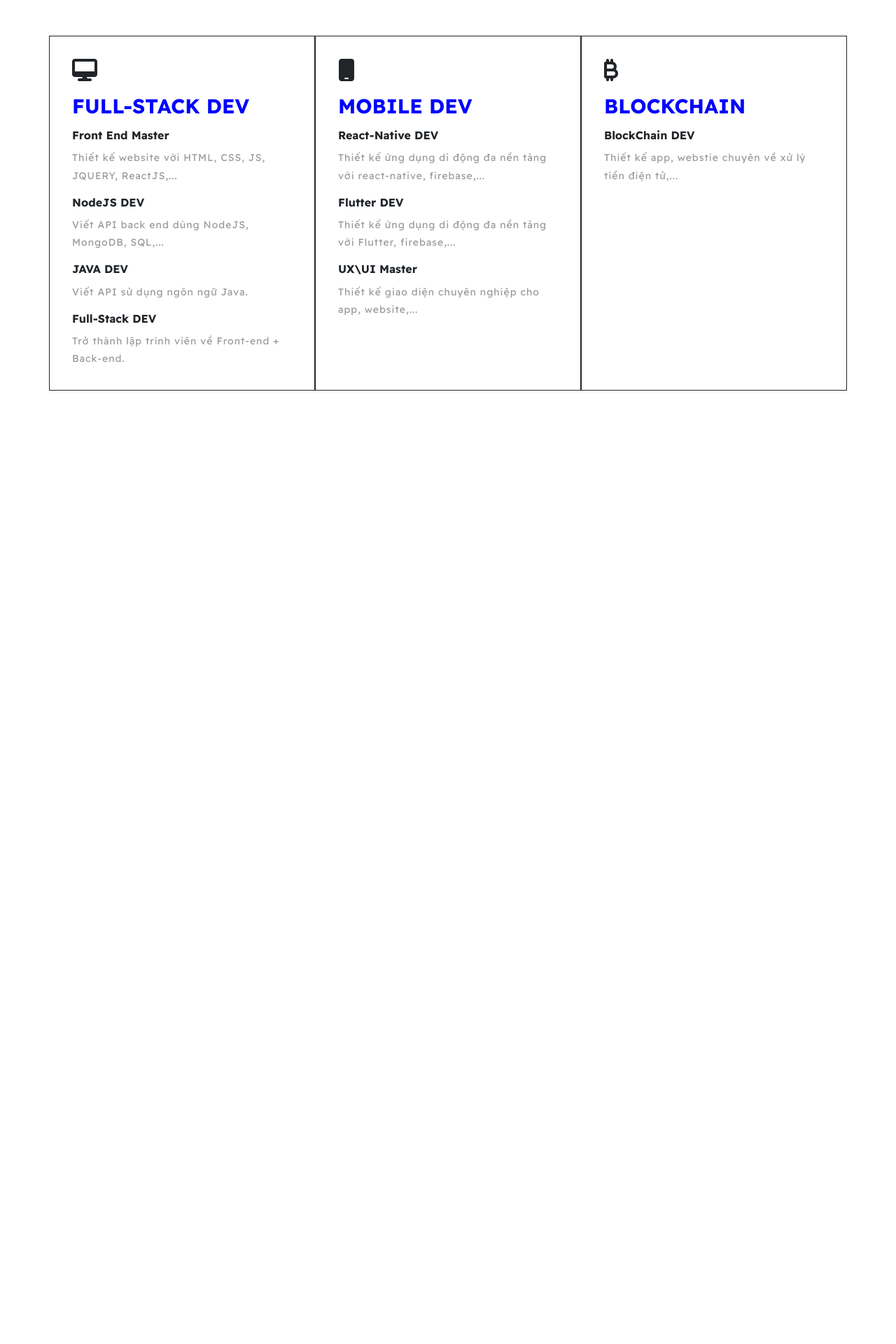
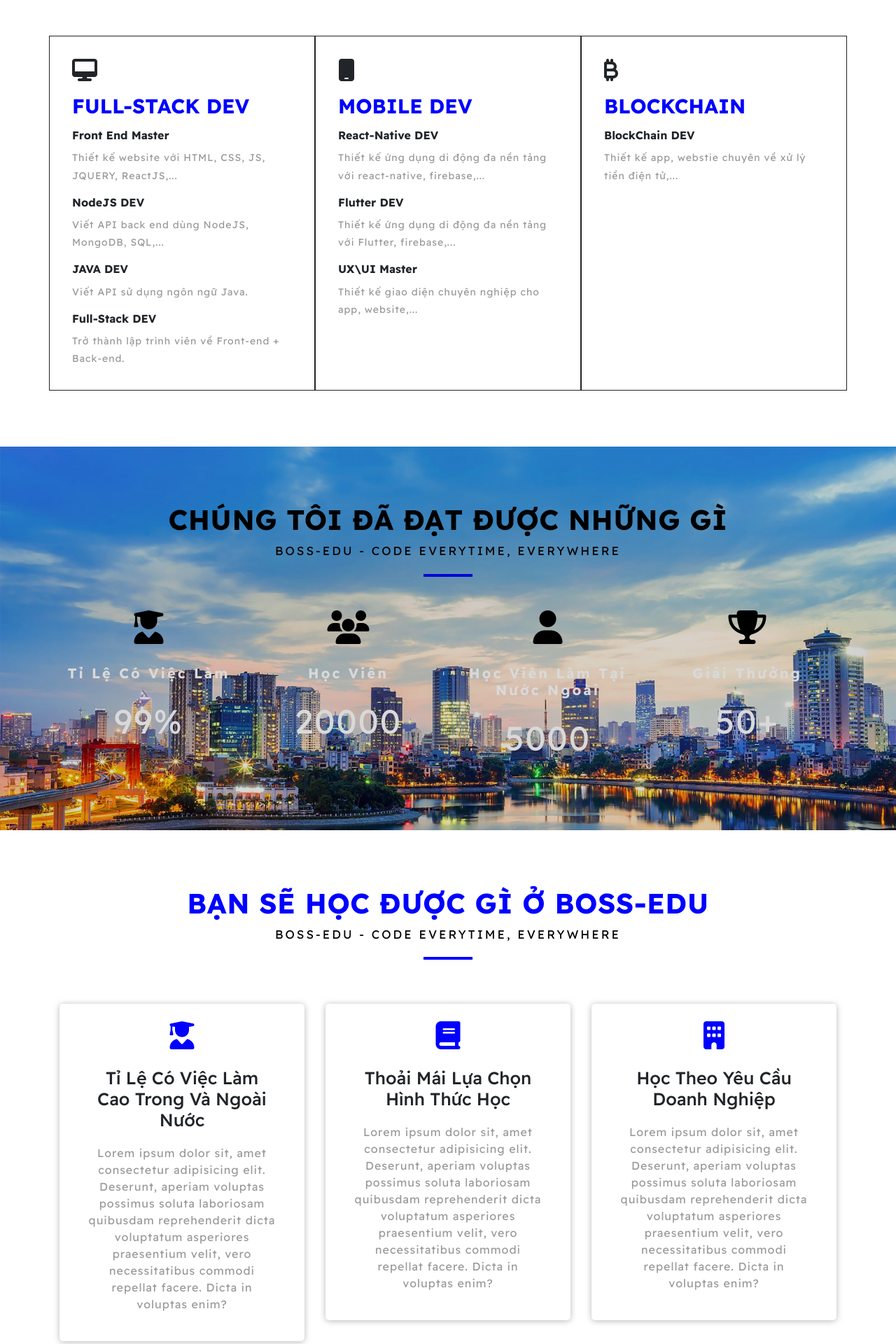
Before and after one commit to ThangDevDB/BossEDU, a web app: file index.html in a window 1280 px wide. Shown: the part 1080-3000 px from the top of the page at 70% size. Before the commit the page ends 1638 px from the top, so only its background shows below. Run offline with its HTML, style and script files only (its server is not run), Linux system fonts and the light colour scheme; some libraries are stand-ins or nearby versions.

Commit message:
Update Code Boss-Edu

```diff
--- a/css/index.css
+++ b/css/index.css
@@ -12,7 +12,7 @@
 }
 
 .header_top{
-    background-color: aqua;
+    background-color: #fff;
     border: 1px solid #000;
 }
 
@@ -208,3 +208,70 @@
 }
 
 /* Achievements CSS */
+.achievements_bossedu{
+    background-image: url(../images/hanoi.png);
+    background-attachment: fixed;
+    filter:brightness(85%);
+    background-size: cover;
+
+}
+.heading_text h2, p{
+    color: #000;
+}
+.achievements_content{
+    text-align: center;
+}
+
+.content_items i{
+    font-size: 3rem;
+    color: #000;
+}
+
+.content_items h3{
+    font-size: 20px;
+    letter-spacing: 3px;
+    margin: 30px 0 20px;
+    color: #fff;
+    font-weight: bold;
+}
+
+.content_items p{
+    color: #fff;
+    font-weight: 500px;
+    font-size: 3rem;
+    letter-spacing: 2px;
+}
+
+/* BENEFIT CSS */
+.benefit_col{
+    padding: 15px;
+}
+
+.benefit_items{
+    background-color: #fff;
+    box-shadow: 0px 1px 8px 0px rgba(158,158,158,0.75);
+    padding: 25px 40px;
+    transition: all 0.5s;
+    text-align: center;
+    border-radius: 5px;
+}
+
+.benefit_items i{
+    font-size: 40px;
+    color: blue;
+}
+
+.benefit_items h3{
+    margin: 25px 0 20px;
+    font-size: 25px;
+}
+
+.benefit_items p{
+    color: #999;
+    letter-spacing: 1px;
+}
+
+.benefit_items:hover{
+    background-color: aquamarine;
+    cursor: pointer;
+}
--- a/index.html
+++ b/index.html
@@ -205,9 +205,129 @@
             </section>
         </div>
         <!-- Achievement -->
+        <div class="achievements_bossedu">
+            <section class=" section">
+                <div class="heading heading_text">
+                    <h2>CHÚNG TÔI ĐÃ ĐẠT ĐƯỢC NHỮNG GÌ</h2>
+                    <p>BOSS-EDU - CODE EVERYTIME, EVERYWHERE</p>
+                </div>
+                <div class="achievements_content container">
+                    <div class="row">
+                        <div class="col-3">
+                            <div class="content_items">
+                                <i class="fa-solid fa-user-graduate"></i>
+                                <h3>Tỉ Lệ Có Việc Làm</h3>
+                                <p>99%</p>
+                            </div>
+                        </div>
+                        <div class="col-3">
+                            <div class="content_items">
+                                <i class="fa-solid fa-users"></i>
+                                <h3>Học Viên</h3>
+                                <p>20000</p>
+                            </div>
+                        </div>
+                        <div class="col-3">
+                            <div class="content_items">
+                                <i class="fa-solid fa-user"></i>
+                                <h3>Học Viên Làm Tại Nước Ngoài</h3>
+                                <p>5000</p>
+                            </div>
+                        </div>
+                        <div class="col-3">
+                            <div class="content_items">
+                                <i class="fa-solid fa-trophy"></i>
+                                <h3>Giải Thưởng</h3>
+                                <p>50+</p>
+                            </div>
+                        </div>
+                    </div>
+                </div>
+            </section>
+        </div>
+        <!-- Benefit -->
         <div>
-            <section class="achievements_bs">
+            <section class="benefit_bossedu section">
+                <div class="heading">
+                    <h2>BẠN SẼ HỌC ĐƯỢC GÌ Ở BOSS-EDU</h2>
+                    <p>BOSS-EDU - CODE EVERYTIME, EVERYWHERE</p>
+                </div>
+                <div class="benefit_content container">
+                    <div class="row">
 
+                        <div class="col-4 benefit_col">
+                            <div class="benefit_items">
+                                <i class="fa-solid fa-user-graduate"></i>
+                                <h3>Tỉ Lệ Có Việc Làm Cao Trong Và Ngoài Nước </h3>
+                                <p>Lorem ipsum dolor sit,
+                                    amet consectetur adipisicing elit.
+                                    Deserunt, aperiam voluptas possimus soluta laboriosam quibusdam reprehenderit dicta voluptatum asperiores praesentium velit,
+                                    vero necessitatibus commodi repellat facere. Dicta in voluptas enim?
+                                </p>
+                            </div>
+                        </div>
+
+                        <div class="col-4 benefit_col">
+                            <div class="benefit_items">
+                                <i class="fa-solid fa-book"></i>
+                                <h3>Thoải Mái Lựa Chọn Hình Thức Học</h3>
+                                <p>Lorem ipsum dolor sit,
+                                    amet consectetur adipisicing elit.
+                                    Deserunt, aperiam voluptas possimus soluta laboriosam quibusdam reprehenderit dicta voluptatum asperiores praesentium velit,
+                                    vero necessitatibus commodi repellat facere. Dicta in voluptas enim?
+                                </p>
+                            </div>
+                        </div>
+
+                        <div class="col-4 benefit_col">
+                            <div class="benefit_items">
+                                <i class="fa-solid fa-building"></i>
+                                <h3>Học Theo Yêu Cầu Doanh Nghiệp</h3>
+                                <p>Lorem ipsum dolor sit,
+                                    amet consectetur adipisicing elit.
+                                    Deserunt, aperiam voluptas possimus soluta laboriosam quibusdam reprehenderit dicta voluptatum asperiores praesentium velit,
+                                    vero necessitatibus commodi repellat facere. Dicta in voluptas enim?
+                                </p>
+                            </div>
+                        </div>
+
+                        <div class="col-4 benefit_col">
+                            <div class="benefit_items">
+                                <i class="fa-solid fa-users"></i>
+                                <h3>Đội Ngũ Giảng Viên GIàu Kinh Nghiệm</h3>
+                                <p>Lorem ipsum dolor sit,
+                                    amet consectetur adipisicing elit.
+                                    Deserunt, aperiam voluptas possimus soluta laboriosam quibusdam reprehenderit dicta voluptatum asperiores praesentium velit,
+                                    vero necessitatibus commodi repellat facere. Dicta in voluptas enim?
+                                </p>
+                            </div>
+                        </div>
+
+                        <div class="col-4 benefit_col">
+                            <div class="benefit_items">
+                                <i class="fa-regular fa-comment"></i>
+                                <h3>Mentor Hỗ Trợ Bất Cứ Khi Nào</h3>
+                                <p>Lorem ipsum dolor sit,
+                                    amet consectetur adipisicing elit.
+                                    Deserunt, aperiam voluptas possimus soluta laboriosam quibusdam reprehenderit dicta voluptatum asperiores praesentium velit,
+                                    vero necessitatibus commodi repellat facere. Dicta in voluptas enim?
+                                </p>
+                            </div>
+                        </div>
+
+                        <div class="col-4 benefit_col">
+                            <div class="benefit_items">
+                                <i class="fa-regular fa-user"></i>
+                                <h3>Lớp Học Chỉ Từ 7-10 Thành Viên</h3>
+                                <p>Lorem ipsum dolor sit,
+                                    amet consectetur adipisicing elit.
+                                    Deserunt, aperiam voluptas possimus soluta laboriosam quibusdam reprehenderit dicta voluptatum asperiores praesentium velit,
+                                    vero necessitatibus commodi repellat facere. Dicta in voluptas enim?
+                                </p>
+                            </div>
+                        </div>
+                    </div>
+                </div>
             </section>
         </div>
     </div>
```
